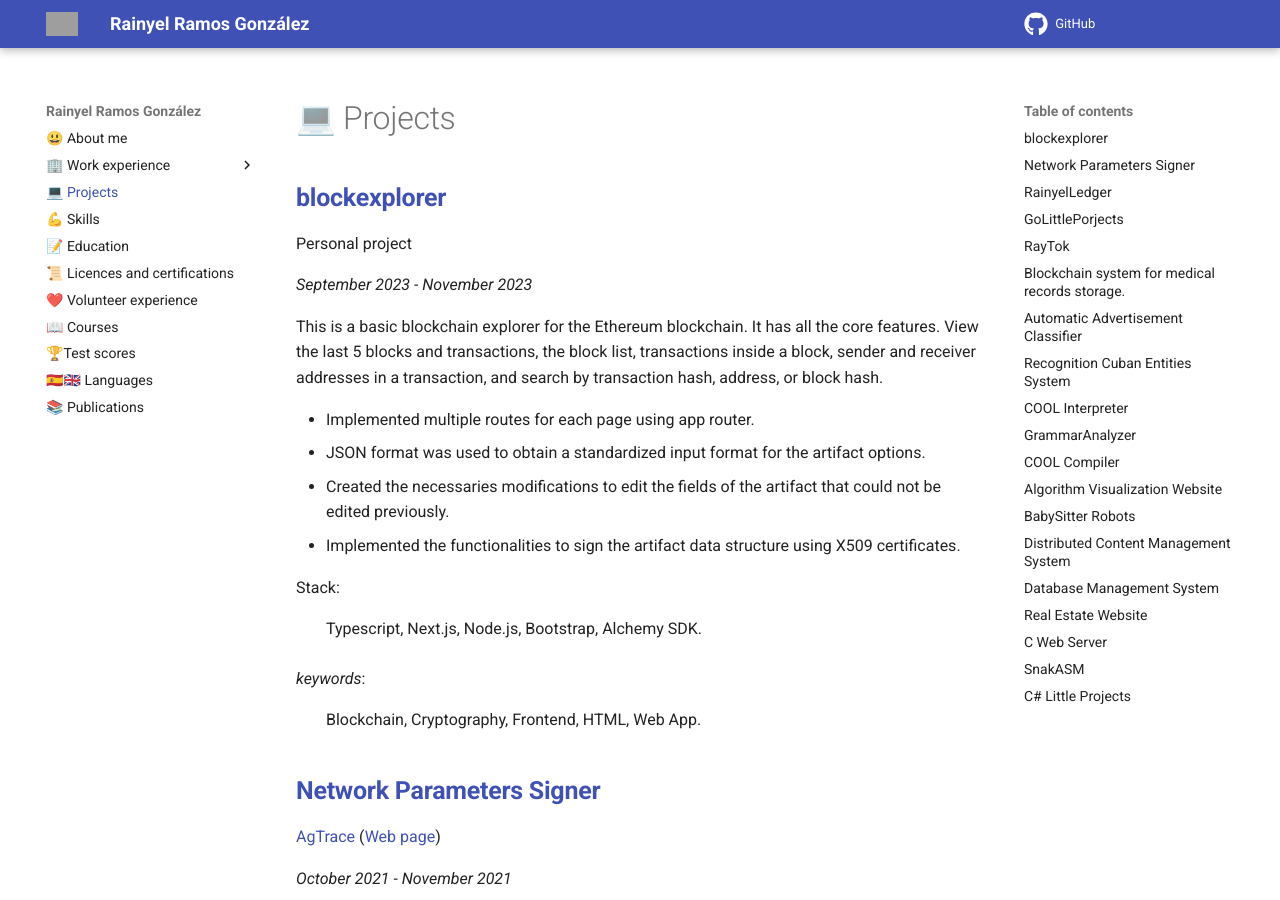
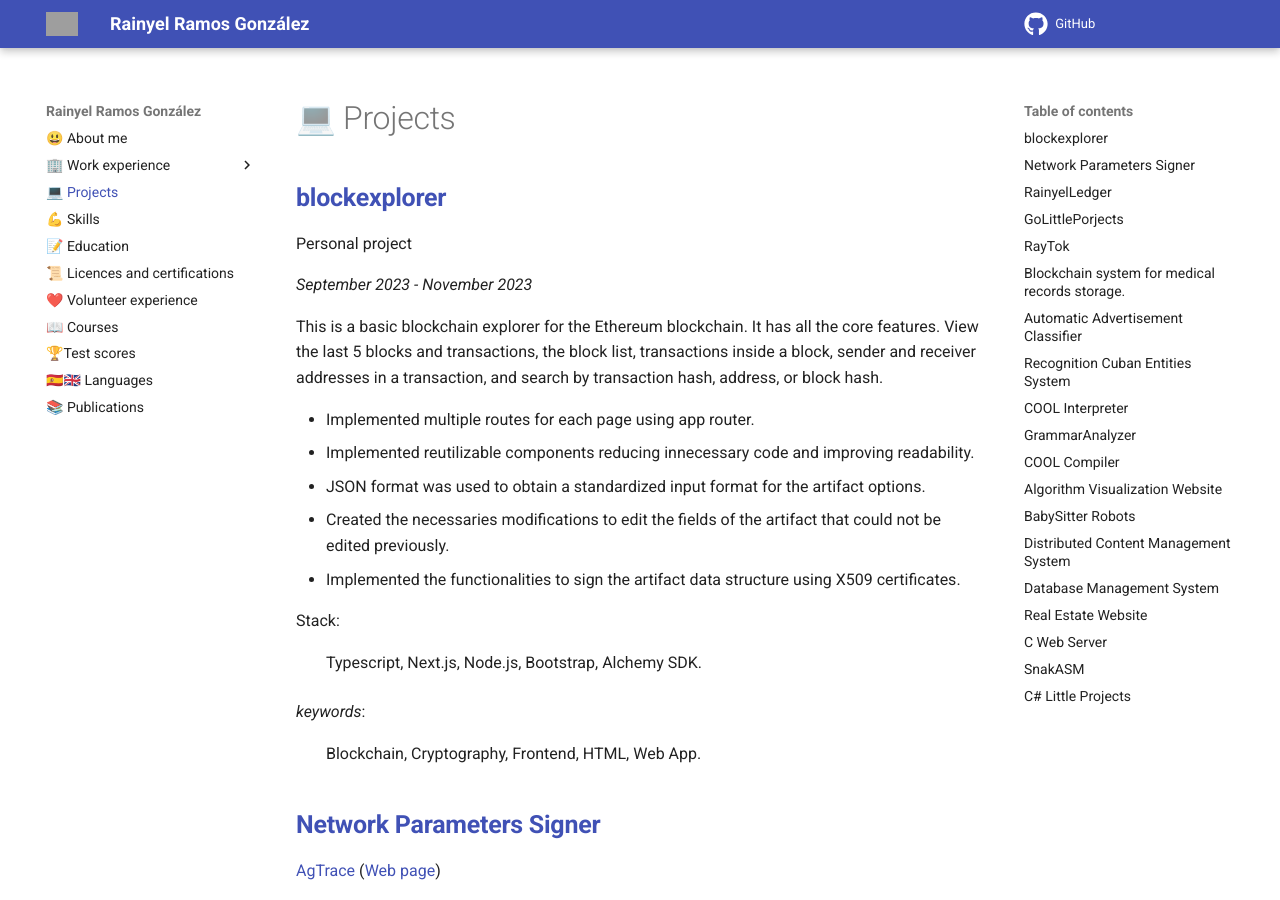
Before and after one commit to rayniel95/rayniel95.github.io, an MkDocs documentation site: the page built from docs/projects/projects.md, in a window 1280 px wide and 900 px high. Built offline with MkDocs 1.6.1 and Material for MkDocs 9.7.7, drawn with Linux system fonts in a browser that asks for light colours; grey boxes are pictures that could not be loaded.

Commit message:
docs(projects): add reusable components implementation note to blockexplorer

```diff
--- a/docs/projects/projects.md
+++ b/docs/projects/projects.md
@@ -7,6 +7,7 @@ Personal project
 This is a basic blockchain explorer for the Ethereum blockchain. It has all the core features. View the last 5 blocks and transactions, the block list, transactions inside a block, sender and receiver addresses in a transaction, and search by transaction hash, address, or block hash.
 
 - Implemented multiple routes for each page using app router.
+- Implemented reutilizable components reducing innecessary code and improving readability.
 - JSON format was used to obtain a standardized input format for the artifact options.
 - Created the necessaries modifications to edit the fields of the artifact that could not be edited previously.
 - Implemented the functionalities to sign the artifact data structure using X509 certificates.
```
